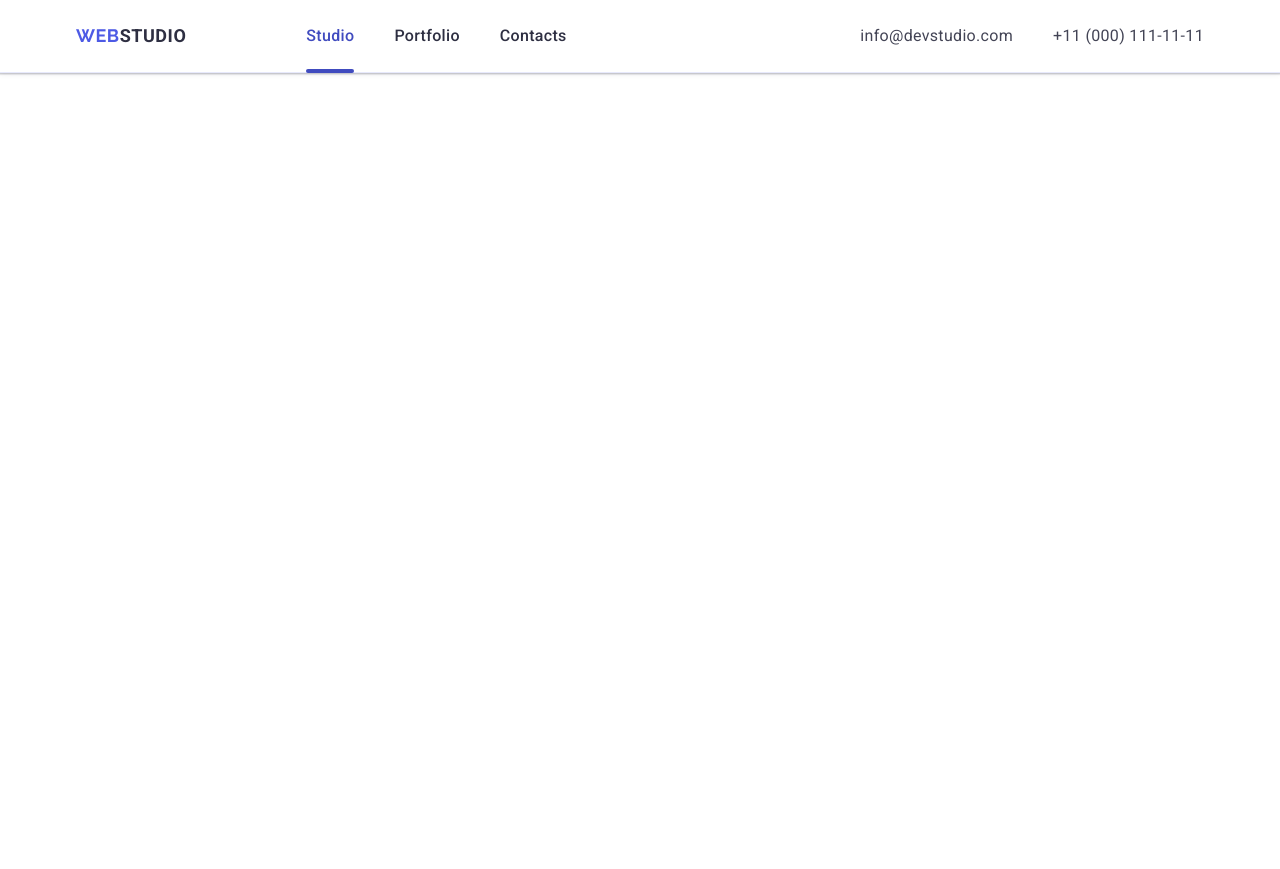
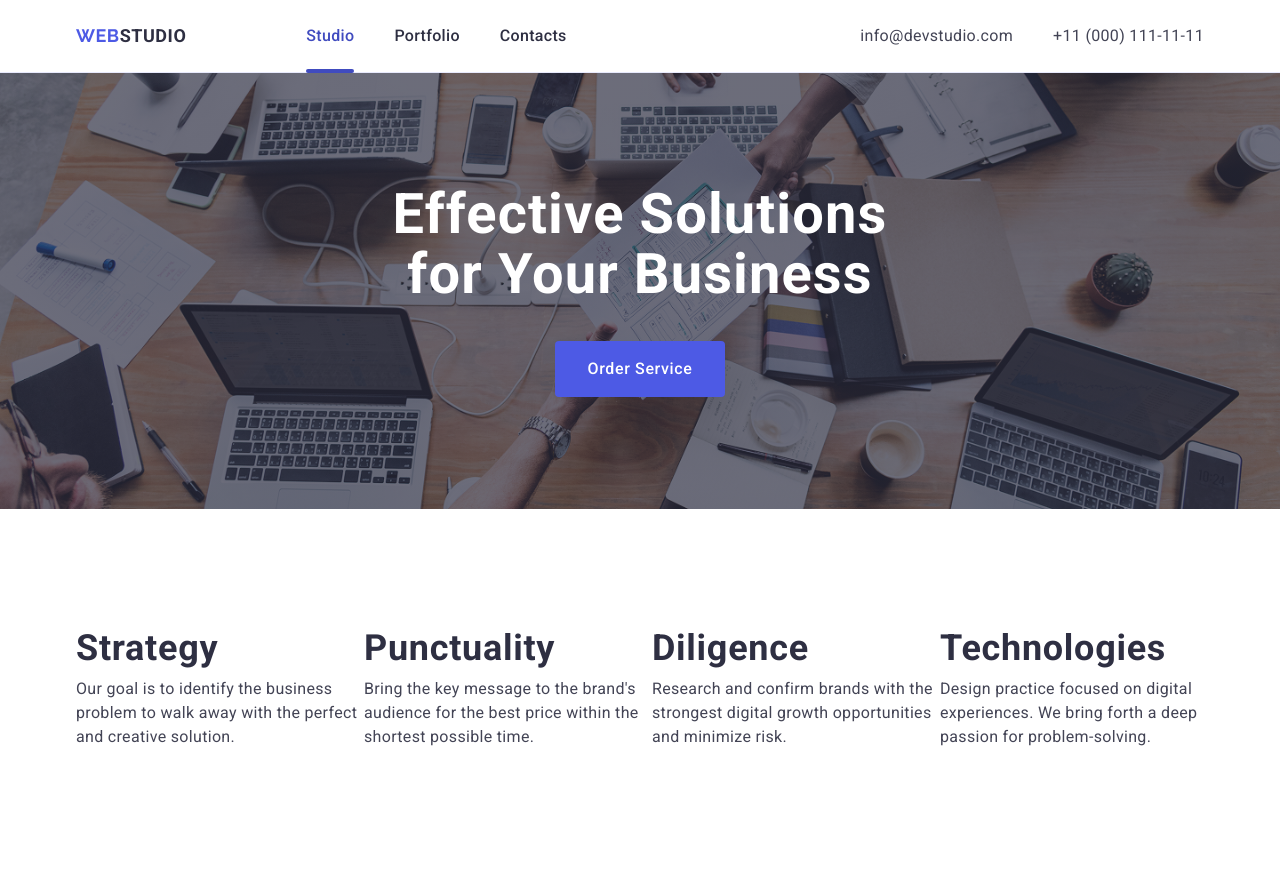
Before and after one commit to IrynaShashkevych28/goit-markup-hw-06, a website: page index.html in a window 1280 px wide. Before the commit the page ends 800 px from the top, so only its background shows below. Drawn offline with nearby package versions, Linux system fonts and the light colour scheme.

Commit message:
add changes

```diff
--- a/css/styles.css
+++ b/css/styles.css
@@ -210,28 +210,60 @@ address {
 }
 .hero {
   max-width: 1440px;
-  height: 600px;
+    display: flex;
+  flex-direction: column;
+  align-items: center;
+  justify-content: center;
+  text-align: center;
   margin: 0 auto;
   background-color: #2e2f42;
-  padding-top: 188px;
-  padding-bottom: 188px;
+  padding: 72px 52px;
   background-image:
     linear-gradient(rgba(46, 47, 66, 0.7), rgba(46, 47, 66, 0.7)),
     url(../images/hero/people-office-1.jpg);
   background-repeat: no-repeat;
   background-position: center;
   background-size: cover;
+
 }
 
 .hero-title {
   max-width: 496px;
   color: #ffffff;
   text-align: center;
-  font-size: 56px;
-  letter-spacing: 0.02em;
   line-height: 1.07;
   margin: auto;
-  margin-bottom: 48px;
+  margin-bottom: 72px;
+
+  font-weight: 700;
+font-size: 36px;
+line-height: 1.11;
+
+
+}
+@media only screen and (min-width: 768px) {
+  .hero{
+    min-height: 436px;
+  }
+   .hero-title{
+
+font-size: 56px;
+line-height: 1.07;
+letter-spacing: 0.02em;
+margin-bottom: 36px;
+
+  }
+}
+
+@media only screen and (min-width: 1440px) {
+  .hero{
+    min-height: 600px;
+        padding-top: 188px;
+  padding-bottom: 188px;
+  }
+   .hero-title{
+    margin-bottom: 48px;
+  }
 }
 .hero-btn {
   font-family: "Roboto", sans-serif;
@@ -262,10 +294,28 @@ address {
   text-align: left;
 }
 .features-list {
-  list-style: none;
+  display: flex;
+ flex-wrap: wrap;
+ text-align: center;
+ gap: 72px;
+
+}
+@media only screen and (min-width: 768px) {
+   .features-list{
+display: flex;
+flex-wrap: wrap;
+gap: 72px 24px;
+
+
+  }
+}
+@media only screen and (min-width: 1440px) {
+   .features-list {
+      list-style: none;
   display: flex;
   gap: 24px;
   justify-content: center;
+  }
 }
 .features-icon-box {
   width: auto;
@@ -280,21 +330,65 @@ address {
   align-items: center;
   justify-content: center;
 }
+@media only screen and (max-width: 1439px) {
+   .features-icon-box{
+    display: none;
+
+  }
+}
 
 .features-title {
-  font-weight: 500;
-  font-size: 20px;
+  text-align: center;
   letter-spacing: 0.02em;
   color: #2e2f42;
-  line-height: 1.2;
   margin-bottom: 8px;
+
+font-size: 36px;
+line-height: 1.11;
 }
+@media only screen and (min-width: 768px) {
+   .features-title{
+    text-align: left;
+
+
+  }
+}
+@media only screen and (min-width: 1440px) {
+   .features-title{
+    text-align: left;
+     font-weight: 500;
+  font-size: 20px;
+line-height: 1.2;
+font-weight: 500;
+
+
+  }
+}
+
+
 .features-text {
-  font-weight: 400;
+  width: 288px;
+  text-align: left;
   line-height: 1.5;
   letter-spacing: 0.02em;
   color: #434455;
   font-size: 16px;
+
+}
+
+
+@media only screen and (min-width: 768px) {
+   .features-text{
+    /* width: 356px; */
+
+  }
+}
+
+@media only screen and (min-width: 1440px) {
+   .features-text{
+    font-weight: 400;
+
+  }
 }
 /* Team-section */
 .team {
--- a/index.html
+++ b/index.html
@@ -55,7 +55,7 @@
       </div>
     </header>
     <main>
-      <section class="hero hide">
+      <section class="hero">
         <div class="container">
           <h1 class="hero-title">Effective Solutions for Your Business</h1>
           <button type="button" class="hero-btn">Order Service</button>
@@ -63,7 +63,7 @@
       </section>
 
       <!--Features-->
-      <section class="features hide">
+      <section class="features">
         <div class="container">
           <h2 class="visually-hidden">Features</h2>
           <ul class="features-list">
@@ -693,7 +693,7 @@
       </div>
     </div>
     <!---Mobile Window Menu-->
-    <div class="mobile-menu is-open">
+    <div class="mobile-menu">
       <div class="container">
         <button class="mobile-menu-btn">
            <svg class="mobile-menu-btn-icon" width="8" height="8">
```
